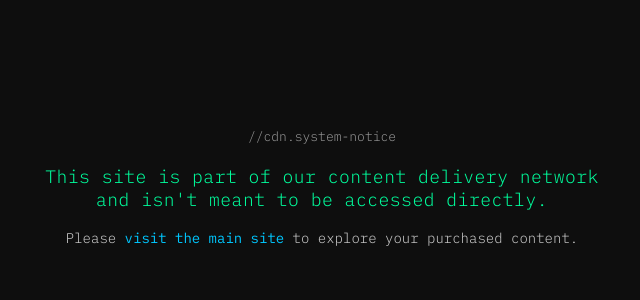
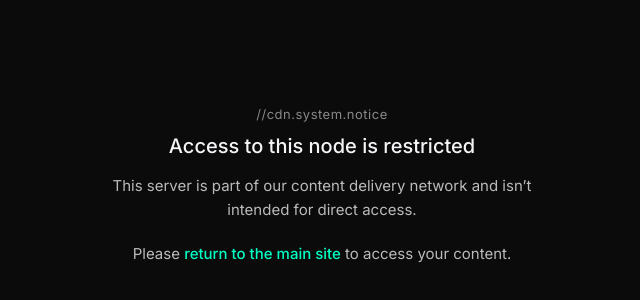
Before and after one commit to shubhhamjain/ohlc-cdn, a plain HTML site: page index.html in a window 1280 px wide. Shown: the part 204-504 px from the top of the page, without its empty margins (318-958 px from the left). Drawn offline with Linux system fonts and the light colour scheme.

Commit message:
Update index.html

```diff
--- a/index.html
+++ b/index.html
@@ -4,73 +4,101 @@
     <meta charset="UTF-8" />
     <meta name="viewport" content="width=device-width, initial-scale=1.0" />
     <title>Access Restricted | OHLC</title>
-  <!-- Favicon links start -->
+
+    <!-- Favicon -->
     <link rel="apple-touch-icon" sizes="180x180" href="/favicon/apple-touch-icon.png">
     <link rel="icon" type="image/png" sizes="32x32" href="/favicon/favicon-32x32.png">
     <link rel="icon" type="image/png" sizes="16x16" href="/favicon/favicon-16x16.png">
     <link rel="manifest" href="/favicon/site.webmanifest">
-<link rel="mask-icon" href="/favicon/safari-pinned-tab.svg" color="#5bbad5">
-<meta name="msapplication-TileColor" content="#da532c">
     <meta name="theme-color" content="#ffffff">
-<!-- Favicon links end -->
-  <link href="https://fonts.googleapis.com/css2?family=IBM+Plex+Mono:wght@300;400&display=swap" rel="stylesheet" />
+
+    <!-- Fonts -->
+    <link href="https://fonts.googleapis.com/css2?family=Inter:wght@400;500&display=swap" rel="stylesheet" />
+
     <style>
-    body {
+      :root {
+        --bg-color: #0b0b0c;
+        --text-color: #f5f5f7;
+        --accent-color: #00ffc3;
+        --muted-color: #888;
+      }
+
+      * {
         margin: 0;
         padding: 0;
-      font-family: 'IBM Plex Mono', monospace;
-      background-color: #0e0e0e;
-      color: #00ff9d;
+        box-sizing: border-box;
+      }
+
+      body {
+        background-color: var(--bg-color);
+        color: var(--text-color);
+        font-family: 'Inter', sans-serif;
         display: flex;
         align-items: center;
         justify-content: center;
         height: 100vh;
         text-align: center;
-      box-sizing: border-box;
+        padding: 24px;
       }
 
       .container {
-      max-width: 580px;
-      padding: 0 24px;
+        max-width: 480px;
+      }
+
+      .label {
+        font-size: 13px;
+        color: var(--muted-color);
+        margin-bottom: 12px;
+        letter-spacing: 0.5px;
       }
 
       h1 {
-      font-size: 18px;
-      font-weight: 300; /* Thinner heading */
+        font-size: 20px;
+        font-weight: 500;
         margin-bottom: 16px;
-      letter-spacing: 0.5px;
+        color: var(--text-color);
       }
 
       p {
-      font-size: 14px;
+        font-size: 15px;
+        font-weight: 400;
+        color: #bbb;
+        margin-bottom: 20px;
         line-height: 1.6;
-      color: #ccc; /* Slightly softened tone */
-      font-weight: 300; /* Thinner paragraph text */
       }
 
       a {
-      color: #00c7ff;
+        color: var(--accent-color);
         text-decoration: none;
-      font-weight: 400;
+        font-weight: 500;
       }
 
       a:hover {
         text-decoration: underline;
       }
 
-    .comment {
-      color: #999;
-      font-size: 13px;
-      margin-bottom: 20px;
-      font-weight: 300;
+      .fade-in {
+        animation: fadeIn 1s ease-in-out;
+      }
+
+      @keyframes fadeIn {
+        from {
+          opacity: 0;
+          transform: translateY(10px);
+        }
+        to {
+          opacity: 1;
+          transform: translateY(0);
+        }
       }
     </style>
   </head>
   <body>
-  <div class="container">
-    <div class="comment">//cdn.system-notice</div>
-    <h1>This site is part of our content delivery network and isn't meant to be accessed directly.</h1>
-    <p>Please <a href="https://ohlc.in">visit the main site</a> to explore your purchased content.</p>
+    <div class="container fade-in">
+      <div class="label">//cdn.system.notice</div>
+      <h1>Access to this node is restricted</h1>
+      <p>This server is part of our content delivery network and isn’t intended for direct access.</p>
+      <p>Please <a href="https://ohlc.in">return to the main site</a> to access your content.</p>
     </div>
   </body>
 </html>
```
Lines whose indentation alone changed are shown as unchanged.
